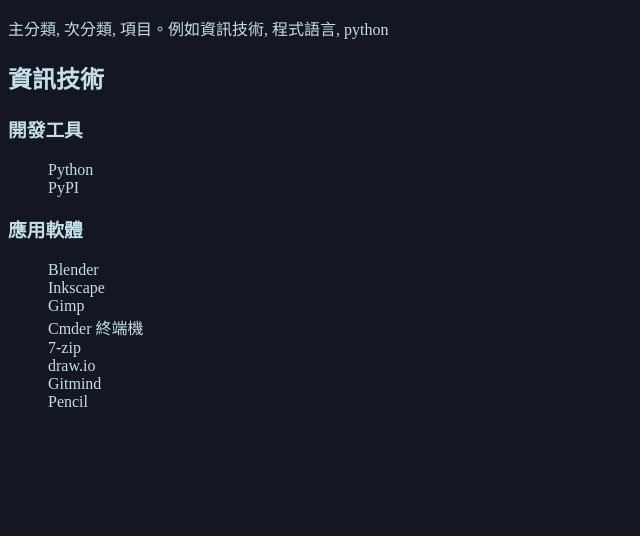
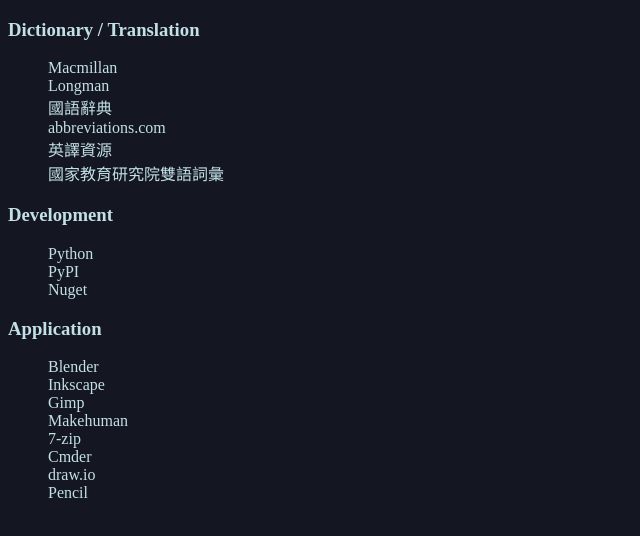
Before and after one commit to chengian/chengian.github.io, a plain HTML site: page bookmark.html in a window 1280 px wide. Shown: the whole page, without its empty margins (0-640 px from the left). Drawn offline with Linux system fonts and the light colour scheme.

Commit message:
20220410

```diff
--- a/bookmark.html
+++ b/bookmark.html
@@ -3,26 +3,37 @@
     <head>
         <meta charset="UTF-8">
         <title>Ian Cheng</title>
-        <link href="global.css" rel="stylesheet">
+        <meta name="author" content="Ian Cheng">
+        <meta name="keywords" content="Ian Cheng">
+        <meta name="description" content="My bookmarks">
+        <link href="css/global.css" rel="stylesheet">
     </head>
     <body>
-        <p>主分類, 次分類, 項目。例如資訊技術, 程式語言, python</p>
-        <h2>資訊技術</h2>
-        <h3>開發工具</h3>
+        <h3>Dictionary / Translation</h3>
         <ul>
-            <li>Python</li>
-            <li>PyPI</li>
+            <li><a href="https://www.macmillandictionary.com/" target="_blank">Macmillan</a></li>
+            <li><a href="https://www.ldoceonline.com/" target="_blank">Longman</a></li>
+            <li><a href="https://dict.concised.moe.edu.tw/" target="_blank">國語辭典</a></li>
+            <li><a href="https://www.abbreviations.com/" target="_blank">abbreviations.com</a></li>
+            <li><a href="https://bilingual.ndc.gov.tw/translation_list/all" target="_blank">英譯資源</a></li>
+            <li><a href="https://terms.naer.edu.tw/" target="_blank">國家教育研究院雙語詞彙</a></li>
         </ul>
-        <h3>應用軟體</h3>
+        <h3>Development</h3>
         <ul>
-            <li>Blender</li>
-            <li>Inkscape</li>
-            <li>Gimp</li>
-            <li>Cmder 終端機</li>
-            <li>7-zip</li>
-            <li>draw.io</li>
-            <li>Gitmind</li>
-            <li>Pencil</li>
+            <li><a href="https://www.python.org/" target="_blank">Python</a></li>
+            <li><a href="https://pypi.org/" target="_blank">PyPI</a></li>
+            <li><a href="https://www.nuget.org/" target="_blank">Nuget</a></li>
+        </ul>
+        <h3>Application</h3>
+        <ul>
+            <li><a href="https://www.blender.org/" target="_blank">Blender</a></li>
+            <li><a href="https://inkscape.org/" target="_blank">Inkscape</a></li>
+            <li><a href="https://www.gimp.org/" target="_blank">Gimp</a></li>
+            <li><a href="http://www.makehumancommunity.org/" target="_blank">Makehuman</a></li>
+            <li><a href="https://www.7-zip.org/" target="_blank">7-zip</a></li>
+            <li><a href="https://conemu.github.io/" target="_blank">Cmder</a></li>
+            <li><a href="https://app.diagrams.net/" target="_blank">draw.io</a></li>
+            <li><a href="https://pencil.evolus.vn/" target="_blank">Pencil</a></li>
         </ul>
     </body>
 </html>
```
Also changed, not shown: index.html (+7 -6 lines), css/global.css (renamed from global.css), 1 other file.
